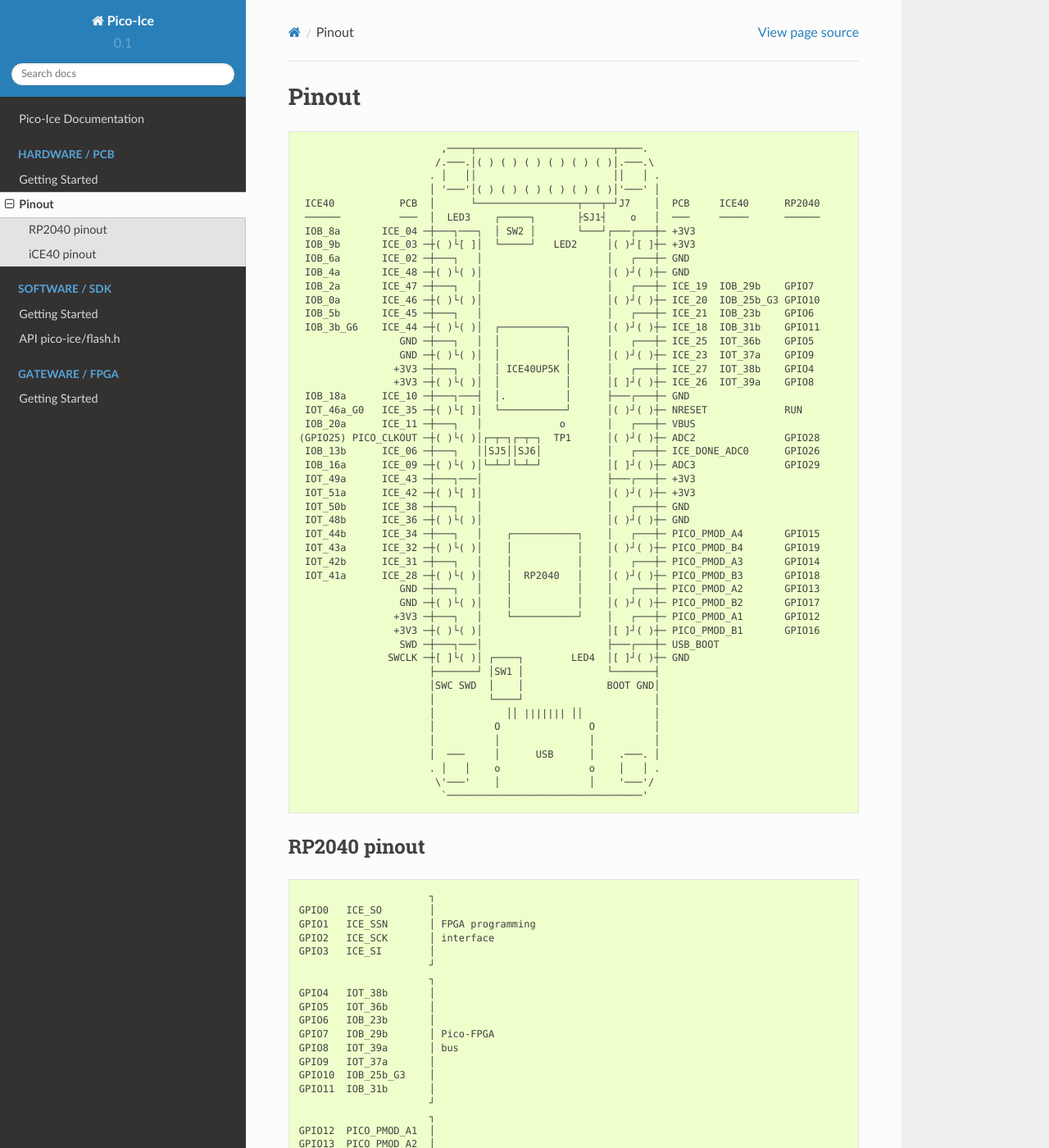
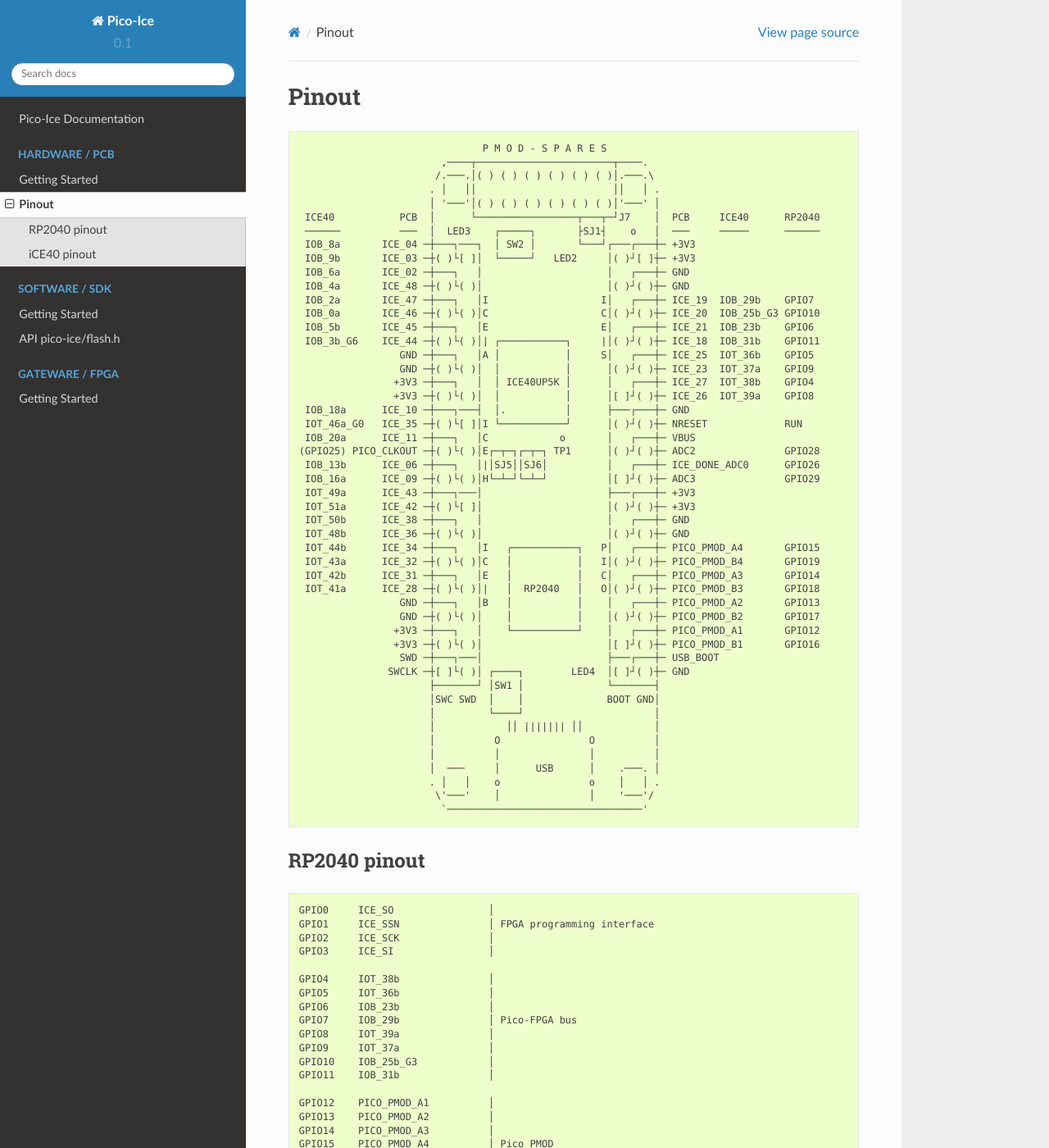
Before and after one commit to tinyvision-ai-inc/pico-ice, a Sphinx documentation site: the page built from Docs/source/hardware/pinout.rst, in a window 1280 px wide and 1400 px high. Shown: the whole window at 82% size. Built offline with Sphinx 7.4.7 and the Read the Docs theme 2.0.0, drawn with Linux system fonts in a browser that asks for light colours; some of the changed lines change nothing that is shown; some of the changed text lies outside the part shown.

Commit message:
Docs: pinout: add the iCE40 pinout

```diff
--- a/Docs/source/hardware/pinout.rst
+++ b/Docs/source/hardware/pinout.rst
@@ -4,6 +4,7 @@
 
 .. code-block::
 
+                                  P M O D - S P A R E S
                            ,────┬───────────────────────┬────.
                           /.───.│( ) ( ) ( ) ( ) ( ) ( )│.───.\
                          . │   ││                       ││   │ .
@@ -14,29 +15,29 @@
     IOB_9b       ICE_03 ─┼( )└[ ]│  └─────┘   LED2     │( )┘[ ]┼─ +3V3
     IOB_6a       ICE_02 ─┼───┐   │                     │   ┌───┼─ GND
     IOB_4a       ICE_48 ─┼( )└( )│                     │( )┘( )┼─ GND
-    IOB_2a       ICE_47 ─┼───┐   │                     │   ┌───┼─ ICE_19  IOB_29b    GPIO7
-    IOB_0a       ICE_46 ─┼( )└( )│                     │( )┘( )┼─ ICE_20  IOB_25b_G3 GPIO10
-    IOB_5b       ICE_45 ─┼───┐   │                     │   ┌───┼─ ICE_21  IOB_23b    GPIO6
-    IOB_3b_G6    ICE_44 ─┼( )└( )│  ┌───────────┐      │( )┘( )┼─ ICE_18  IOB_31b    GPIO11
-                    GND ─┼───┐   │  │           │      │   ┌───┼─ ICE_25  IOT_36b    GPIO5
+    IOB_2a       ICE_47 ─┼───┐   │I                   I│   ┌───┼─ ICE_19  IOB_29b    GPIO7
+    IOB_0a       ICE_46 ─┼( )└( )│C                   C│( )┘( )┼─ ICE_20  IOB_25b_G3 GPIO10
+    IOB_5b       ICE_45 ─┼───┐   │E                   E│   ┌───┼─ ICE_21  IOB_23b    GPIO6
+    IOB_3b_G6    ICE_44 ─┼( )└( )│| ┌───────────┐     |│( )┘( )┼─ ICE_18  IOB_31b    GPIO11
+                    GND ─┼───┐   │A │           │     S│   ┌───┼─ ICE_25  IOT_36b    GPIO5
                     GND ─┼( )└( )│  │           │      │( )┘( )┼─ ICE_23  IOT_37a    GPIO9
                    +3V3 ─┼───┐   │  │ ICE40UP5K │      │   ┌───┼─ ICE_27  IOT_38b    GPIO4
                    +3V3 ─┼( )└( )│  │           │      │[ ]┘( )┼─ ICE_26  IOT_39a    GPIO8
     IOB_18a      ICE_10 ─┼───┐───┤  │.          │      ├───┌───┼─ GND
-    IOT_46a_G0   ICE_35 ─┼( )└[ ]│  └───────────┘      │( )┘( )┼─ NRESET             RUN
-    IOB_20a      ICE_11 ─┼───┐   │             o       │   ┌───┼─ VBUS
-   (GPIO25) PICO_CLKOUT ─┼( )└( )│┌─┬─┐┌─┬─┐  TP1      │( )┘( )┼─ ADC2               GPIO28
-    IOB_13b      ICE_06 ─┼───┐   ││SJ5││SJ6│           │   ┌───┼─ ICE_DONE_ADC0      GPIO26
-    IOB_16a      ICE_09 ─┼( )└( )│└─┴─┘└─┴─┘           │[ ]┘( )┼─ ADC3               GPIO29
+    IOT_46a_G0   ICE_35 ─┼( )└[ ]│I └───────────┘      │( )┘( )┼─ NRESET             RUN
+    IOB_20a      ICE_11 ─┼───┐   │C            o       │   ┌───┼─ VBUS
+   (GPIO25) PICO_CLKOUT ─┼( )└( )│E┌─┬─┐┌─┬─┐ TP1      │( )┘( )┼─ ADC2               GPIO28
+    IOB_13b      ICE_06 ─┼───┐   │|│SJ5││SJ6│          │   ┌───┼─ ICE_DONE_ADC0      GPIO26
+    IOB_16a      ICE_09 ─┼( )└( )│H└─┴─┘└─┴─┘          │[ ]┘( )┼─ ADC3               GPIO29
     IOT_49a      ICE_43 ─┼───┐───│                     ├───┌───┼─ +3V3
     IOT_51a      ICE_42 ─┼( )└[ ]│                     │( )┘( )┼─ +3V3
     IOT_50b      ICE_38 ─┼───┐   │                     │   ┌───┼─ GND
     IOT_48b      ICE_36 ─┼( )└( )│                     │( )┘( )┼─ GND
-    IOT_44b      ICE_34 ─┼───┐   │    ┌───────────┐    │   ┌───┼─ PICO_PMOD_A4       GPIO15
-    IOT_43a      ICE_32 ─┼( )└( )│    │           │    │( )┘( )┼─ PICO_PMOD_B4       GPIO19
-    IOT_42b      ICE_31 ─┼───┐   │    │           │    │   ┌───┼─ PICO_PMOD_A3       GPIO14
-    IOT_41a      ICE_28 ─┼( )└( )│    │  RP2040   │    │( )┘( )┼─ PICO_PMOD_B3       GPIO18
-                    GND ─┼───┐   │    │           │    │   ┌───┼─ PICO_PMOD_A2       GPIO13
+    IOT_44b      ICE_34 ─┼───┐   │I   ┌───────────┐   P│   ┌───┼─ PICO_PMOD_A4       GPIO15
+    IOT_43a      ICE_32 ─┼( )└( )│C   │           │   I│( )┘( )┼─ PICO_PMOD_B4       GPIO19
+    IOT_42b      ICE_31 ─┼───┐   │E   │           │   C│   ┌───┼─ PICO_PMOD_A3       GPIO14
+    IOT_41a      ICE_28 ─┼( )└( )│|   │  RP2040   │   O│( )┘( )┼─ PICO_PMOD_B3       GPIO18
+                    GND ─┼───┐   │B   │           │    │   ┌───┼─ PICO_PMOD_A2       GPIO13
                     GND ─┼( )└( )│    │           │    │( )┘( )┼─ PICO_PMOD_B2       GPIO17
                    +3V3 ─┼───┐   │    └───────────┘    │   ┌───┼─ PICO_PMOD_A1       GPIO12
                    +3V3 ─┼( )└( )│                     │[ ]┘( )┼─ PICO_PMOD_B1       GPIO16
@@ -59,52 +60,94 @@
 
 .. code-block::
 
-                         ┐
-   GPIO0   ICE_SO        │
-   GPIO1   ICE_SSN       │ FPGA programming
-   GPIO2   ICE_SCK       │ interface
-   GPIO3   ICE_SI        │
-                         ┘
-                         ┐
-   GPIO4   IOT_38b       │
-   GPIO5   IOT_36b       │
-   GPIO6   IOB_23b       │
-   GPIO7   IOB_29b       │ Pico-FPGA
-   GPIO8   IOT_39a       │ bus
-   GPIO9   IOT_37a       │
-   GPIO10  IOB_25b_G3    │
-   GPIO11  IOB_31b       │
-                         ┘
-                         ┐
-   GPIO12  PICO_PMOD_A1  │
-   GPIO13  PICO_PMOD_A2  │
-   GPIO14  PICO_PMOD_A3  │
-   GPIO15  PICO_PMOD_A4  │ Pico
-   GPIO16  PICO_PMOD_B1  │ PMOD
-   GPIO17  PICO_PMOD_B2  │
-   GPIO18  PICO_PMOD_B3  │
-   GPIO19  PICO_PMOD_B4  │
-                         ┘
+   GPIO0     ICE_SO                │
+   GPIO1     ICE_SSN               │ FPGA programming interface
+   GPIO2     ICE_SCK               │
+   GPIO3     ICE_SI                │
 
-   GPIO20  SRAM_SSN
+   GPIO4     IOT_38b               │
+   GPIO5     IOT_36b               │
+   GPIO6     IOB_23b               │
+   GPIO7     IOB_29b               │ Pico-FPGA bus
+   GPIO8     IOT_39a               │
+   GPIO9     IOT_37a               │
+   GPIO10    IOB_25b_G3            │
+   GPIO11    IOB_31b               │
 
-   GPIO21  IOT_46b_G0    │ ICE_CLK (FPGA Clock)
+   GPIO12    PICO_PMOD_A1          │
+   GPIO13    PICO_PMOD_A2          │
+   GPIO14    PICO_PMOD_A3          │
+   GPIO15    PICO_PMOD_A4          │ Pico PMOD
+   GPIO16    PICO_PMOD_B1          │
+   GPIO17    PICO_PMOD_B2          │
+   GPIO18    PICO_PMOD_B3          │
+   GPIO19    PICO_PMOD_B4          │
 
-                         ┐
-   GPIO22  PICO_LED_R    │
-   GPIO23  PICO_LED_G    │ LED
-   GPIO24  PICO_LED_B    │
-                         ┘
+   GPIO20    SRAM_SSN              │ CS of the FPGA SRAM chip
 
-   GPIO25  PICO_CLKOUT   │ clock PMOD
+   GPIO21    IOT_46b_G0            │ ICE_CLK (FPGA Clock)
 
-   GPIO26  ADC0/CDONE    │ ADC PMOD / ICE_DONE (FPGA status pin)
+   GPIO22    PICO_LED_R            │
+   GPIO23    PICO_LED_G            │ LED
+   GPIO24    PICO_LED_B            │
 
-   GPIO27  ADC1/CRESET   │ ADC PMOD / ICE_RSTn (FPGA nreset pin)
+   GPIO25    PICO_CLKOUT           │ clock PMOD
 
-   GPIO28  ADC2          │ Other ADCs
-   GPIO29  ADC3          │
-                         ┘
+   GPIO26    ADC0/CDONE            │ ADC PMOD / ICE_DONE (FPGA status pin)
+
+   GPIO27    ADC1/CRESET           │ ADC PMOD / ICE_RSTn (FPGA nreset pin)
+
+   GPIO28    ADC2                  │ free-use
+   GPIO29    ADC3                  │ ADCs pins
+
 
 iCE40 pinout
 ------------
+
+.. code-block::
+
+   IOB_0a     ICE_PMOD_A_B3        │
+   IOB_2a     ICE_PMOD_A_A3        │
+   IOB_3b_G6  ICE_PMOD_A_B4        │
+   IOB_4a     ICE_PMOD_A_B2        │ ICE PMOD A
+   IOB_5b     ICE_PMOD_A_A4        │
+   IOB_6a     ICE_PMOD_A_A2        │
+   IOB_8a     ICE_PMOD_A_A1        │
+   IOB_9b     ICE_PMOD_A_B1        │
+
+   IOB_13b    ICE_PMOD_H_5         │
+   IOB_16a    ICE_PMOD_H_6         │ ICE PMOD H
+   IOB_18a    ICE_PMOD_H_1         │
+   IOB_20a    ICE_PMOD_H_3         │
+
+   IOB_22a    ICE_FLASH_IO2        │ ICE bitstream flash
+
+   IOB_23b    ICE_PMOD_S_A3/GPIO6  │ ICE PMOD S
+
+   IOB_24a    ICE_FLASH_IO3        │ ICE bitstream flash
+
+   IOB_25b_G3 ICE_PMOD_S_B4/GPIO10 │
+   IOB_29b    ICE_PMOD_S_A4/GPIO7  │ ICE PMOD S
+   IOB_31b    ICE_PMOD_S_B3/GPIO11 │
+
+   IOB_32a    ICE_SO               │
+   IOB_33b    ICE_SI               │ ICE bitstream flash
+   IOB_34a    ICE_SCK              │
+   IOB_35b    ICE_SSN              │
+
+   IOT_36b    ICE_PMOD_S_A2/GPIO5  │
+   IOT_37a    ICE_PMOD_S_B2/GPIO9  │ ICE PMOD S
+   IOT_38b    ICE_PMOD_S_A1/GPIO4  │
+   IOT_39a    ICE_PMOD_S_B1/GPIO8  │
+
+   IOT_41a    ICE_PMOD_B_B4        │
+   IOT_42b    ICE_PMOD_B_A4        │ ICE PMOD B
+   IOT_43a    ICE_PMOD_B_B3        │
+   IOT_44b    ICE_PMOD_B_A3        │
+
+   IOT_46a_G0 ICE_PMOD_H_2         │ ICE PMOD H
+
+   IOT_48b    ICE_PMOD_B_B2        │
+   IOT_49a    ICE_PMOD_B_A1        │ ICE PMOD B
+   IOT_50b    ICE_PMOD_B_A2        │
+   IOT_51a    ICE_PMOD_B_B1        │
```
